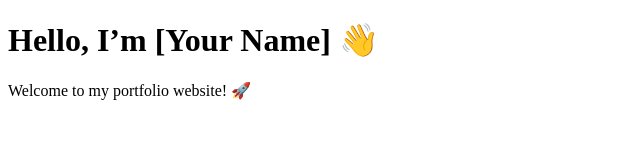
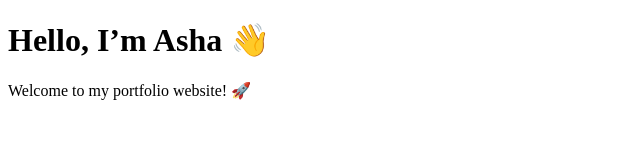
Before and after one commit to Ashamoni-Kakati/ashakakati, a plain HTML site: page index.html in a window 1280 px wide. Shown: the whole page, without its empty margins (0-640 px from the left). Drawn offline with Linux system fonts and the light colour scheme.

Commit message:
index.html

```diff
--- a/index.html
+++ b/index.html
@@ -5,7 +5,7 @@
   <meta charset="UTF-8">
 </head>
 <body>
-  <h1>Hello, I’m [Your Name] 👋</h1>
+  <h1>Hello, I’m Asha 👋</h1>
   <p>Welcome to my portfolio website! 🚀</p>
 </body>
 </html>
```
